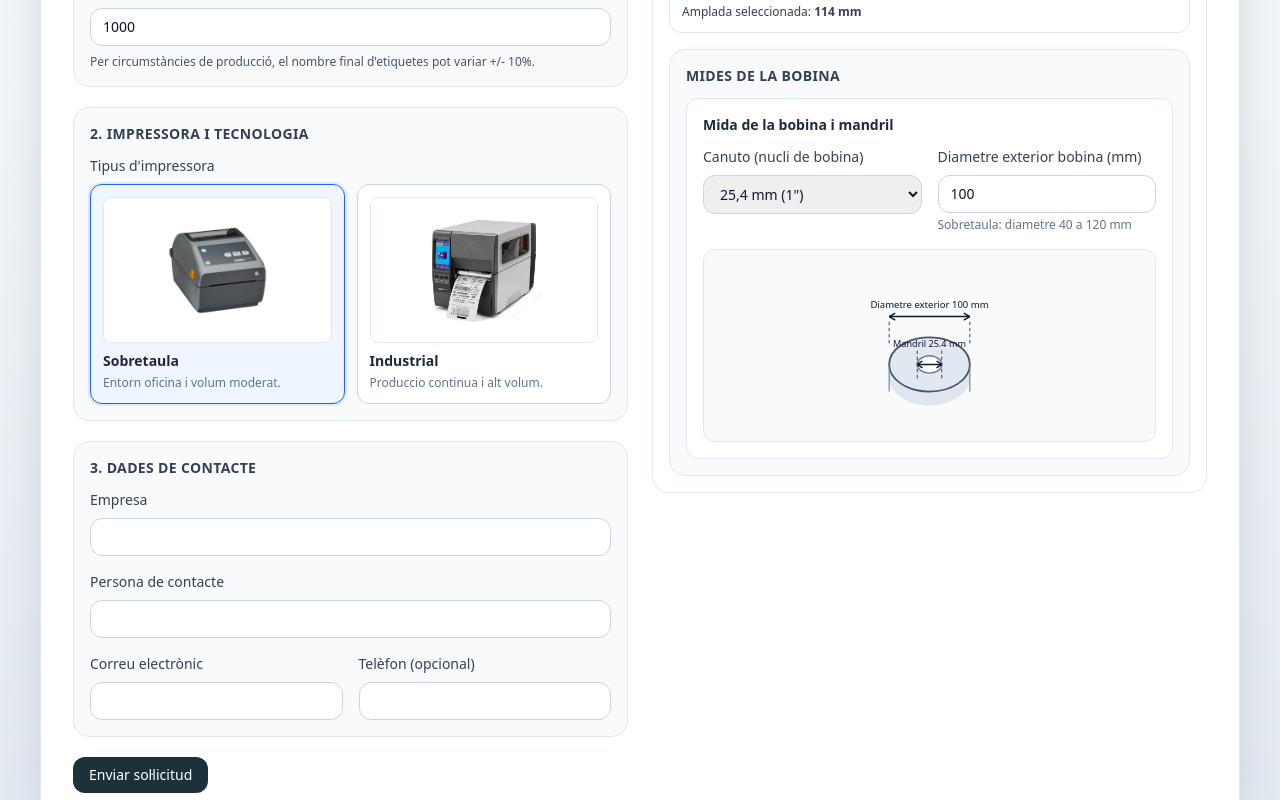
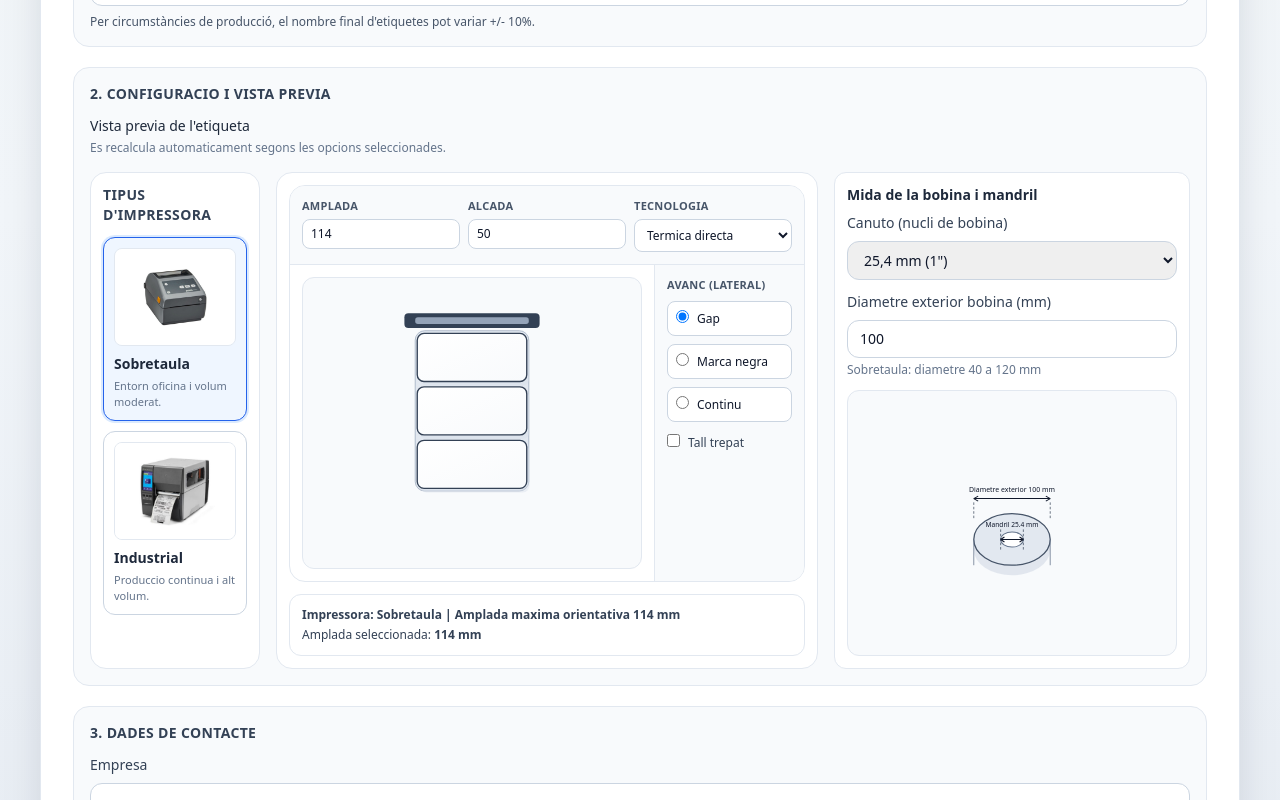
Before and after one commit to solucions-ie/etiquetes, a Next.js app: page / in a window 1280 px wide. Shown: the part 780-1580 px from the top of the page. Built offline with nearby package versions, Linux system fonts and the light colour scheme.

Commit message:
Refine wizard single-column layout

```diff
--- a/components/preview/WizardStagePreview.tsx
+++ b/components/preview/WizardStagePreview.tsx
@@ -113,10 +113,10 @@ function SupportLabelPreview({ values }: { values: PreviewValues }) {
       className="overflow-auto rounded-xl border border-slate-200 bg-slate-50"
     >
       <svg
-        className="mx-auto block h-auto w-full"
+        className="mx-auto block h-auto w-full max-w-[390px]"
         viewBox="30 40 500 430"
         role="img"
-        aria-label="Vista prèvia de paper suport amb etiquetes verticals"
+        aria-label="Vista previa de paper suport amb etiquetes verticals"
       >
         <defs>
           <linearGradient id="labelFace" x1="0%" y1="0%" x2="100%" y2="100%">
@@ -268,7 +268,7 @@ export function WizardStagePreview({ values, register, errors }: WizardStagePrev
     <div className="space-y-3">
       <div className="overflow-hidden rounded-2xl border border-slate-200">
         <div className="border-b border-slate-200 bg-slate-50 p-3">
-          <div className="grid gap-2 sm:grid-cols-4">
+          <div className="grid gap-2 md:grid-cols-3">
             <div>
               <label className="mb-1 block text-[11px] font-semibold uppercase tracking-wide text-slate-600">
                 Amplada
@@ -300,7 +300,7 @@ export function WizardStagePreview({ values, register, errors }: WizardStagePrev
                 className="w-full rounded-lg border border-slate-300 bg-white px-2 py-1.5 text-xs"
                 {...register("printTechnology")}
               >
-                <option value="direct-thermal">Tèrmica directa</option>
+                <option value="direct-thermal">Termica directa</option>
                 <option value="thermal-transfer">Transferencia</option>
               </select>
             </div>
@@ -315,12 +315,12 @@ export function WizardStagePreview({ values, register, errors }: WizardStagePrev
           )}
         </div>
 
-        <div className="grid gap-0 md:grid-cols-[1fr_160px]">
+        <div className="grid gap-0 lg:grid-cols-[minmax(0,1fr)_150px]">
           <div className="p-3">
             <SupportLabelPreview values={values} />
           </div>
 
-          <aside className="border-t border-slate-200 bg-slate-50 p-3 md:border-l md:border-t-0">
+          <aside className="border-t border-slate-200 bg-slate-50 p-3 lg:border-l lg:border-t-0">
             <p className="text-[11px] font-semibold uppercase tracking-wide text-slate-600">
               Avanc (lateral)
             </p>
--- a/components/wizard/LabelWizard.tsx
+++ b/components/wizard/LabelWizard.tsx
@@ -127,18 +127,17 @@ export function LabelWizard() {
     return (
       <div className="rounded-2xl border border-[#d1dde0] bg-[#edf2f3] p-5">
         <h2 className="text-lg font-semibold text-[#1C323B]">
-          Sol·licitud enviada correctament
+          Sollicitud enviada correctament
         </h2>
         <p className="mt-2 text-sm text-[#1C323B]">
-          Hem enviat un correu de confirmació al client i una notificació interna a secretaria.
+          Hem enviat un correu de confirmacio al client i una notificacio interna a secretaria.
         </p>
       </div>
     );
   }
 
   return (
-    <form onSubmit={handleSubmit(onSubmit)} className="grid gap-6 lg:grid-cols-2">
-      <div className="space-y-5">
+    <form onSubmit={handleSubmit(onSubmit)} className="space-y-5">
       <section className="rounded-2xl border border-slate-200 bg-slate-50 p-4">
         <h2 className="mb-3 text-sm font-semibold uppercase tracking-wide text-slate-700">
           1. Material de l'etiqueta
@@ -148,43 +147,22 @@ export function LabelWizard() {
 
       <section className="rounded-2xl border border-slate-200 bg-slate-50 p-4">
         <h2 className="mb-3 text-sm font-semibold uppercase tracking-wide text-slate-700">
-            2. Impressora i tecnologia
+          2. Configuracio i vista previa
         </h2>
+        <p className="text-sm font-medium text-slate-800">Vista previa de l'etiqueta</p>
+        <p className="mt-1 text-xs text-slate-500">
+          Es recalcula automaticament segons les opcions seleccionades.
+        </p>
+        <div className="mt-4 grid gap-4 xl:grid-cols-12 xl:items-stretch">
+          <div className="rounded-2xl border border-slate-200 bg-white p-3 xl:col-span-2 xl:h-full">
+            <h3 className="mb-3 text-sm font-semibold uppercase tracking-wide text-slate-700">
+              Tipus d'impressora
+            </h3>
             <StepPrinter register={register} errors={errors} watch={watch} />
-        </section>
-
-        <section className="rounded-2xl border border-slate-200 bg-slate-50 p-4">
-          <h2 className="mb-3 text-sm font-semibold uppercase tracking-wide text-slate-700">
-            3. Dades de contacte
-          </h2>
-          <StepContact register={register} errors={errors} />
-        </section>
-
-        {sendError && (
-          <p className="rounded-lg border border-red-200 bg-red-50 p-3 text-sm text-red-700">
-            {sendError}
-          </p>
-        )}
-
-        <div className="flex gap-3">
-          <button
-            type="submit"
-            disabled={isSending}
-            className="rounded-xl bg-[#1C323B] px-4 py-2 text-sm font-medium text-white hover:bg-[#15262d] disabled:opacity-70"
-          >
-            {isSending ? "Enviant..." : "Enviar sol·licitud"}
-          </button>
-        </div>
           </div>
 
-      <aside className="rounded-2xl border border-slate-200 bg-white p-4 lg:sticky lg:top-6 lg:h-fit">
-        <h3 className="text-sm font-semibold uppercase tracking-wide text-slate-600">
-          Vista prèvia de l'etiqueta
-        </h3>
-        <p className="mt-1 text-xs text-slate-500">
-          Es recalcula automàticament segons les opcions seleccionades.
-        </p>
-        <div className="mt-4">
+          <div className="xl:col-span-6">
+            <div className="flex h-full flex-col rounded-2xl border border-slate-200 bg-white p-3">
               <WizardStagePreview
                 register={register}
                 errors={errors}
@@ -207,18 +185,42 @@ export function LabelWizard() {
                 }}
               />
             </div>
-        <section className="mt-4 rounded-2xl border border-slate-200 bg-slate-50 p-4">
-          <h4 className="mb-3 text-sm font-semibold uppercase tracking-wide text-slate-700">
-            Mides de la bobina
-          </h4>
+          </div>
+
+          <div className="xl:col-span-4">
             <StepDimensions
               register={register}
               errors={errors}
               watch={watch}
               setValue={setValue}
+              compact
             />
+          </div>
+        </div>
       </section>
-      </aside>
+
+      <section className="rounded-2xl border border-slate-200 bg-slate-50 p-4">
+        <h2 className="mb-3 text-sm font-semibold uppercase tracking-wide text-slate-700">
+          3. Dades de contacte
+        </h2>
+        <StepContact register={register} errors={errors} />
+      </section>
+
+      {sendError && (
+        <p className="rounded-lg border border-red-200 bg-red-50 p-3 text-sm text-red-700">
+          {sendError}
+        </p>
+      )}
+
+      <div className="flex gap-3">
+        <button
+          type="submit"
+          disabled={isSending}
+          className="rounded-xl bg-[#1C323B] px-4 py-2 text-sm font-medium text-white hover:bg-[#15262d] disabled:opacity-70"
+        >
+          {isSending ? "Enviant..." : "Enviar sollicitud"}
+        </button>
+      </div>
     </form>
   );
 }
--- a/components/wizard/steps/StepContact.tsx
+++ b/components/wizard/steps/StepContact.tsx
@@ -25,22 +25,20 @@ export function StepContact({ register, errors }: StepContactProps) {
           <p className="field-error">{errors.contactName.message as string}</p>
         )}
       </div>
-      <div className="grid gap-4 md:grid-cols-2">
       <div>
-          <label className="field-label">Correu electrònic</label>
+        <label className="field-label">Correu electronic</label>
         <input className="field-input" type="email" {...register("email")} />
         {errors.email && (
           <p className="field-error">{errors.email.message as string}</p>
         )}
       </div>
       <div>
-          <label className="field-label">Telèfon (opcional)</label>
+        <label className="field-label">Telefon (opcional)</label>
         <input className="field-input" {...register("phone")} />
         {errors.phone && (
           <p className="field-error">{errors.phone.message as string}</p>
         )}
       </div>
     </div>
-    </div>
   );
 }
--- a/components/wizard/steps/StepDimensions.tsx
+++ b/components/wizard/steps/StepDimensions.tsx
@@ -14,6 +14,7 @@ type StepDimensionsProps = {
   errors: FieldErrors<WizardValues>;
   watch: UseFormWatch<WizardValues>;
   setValue: UseFormSetValue<WizardValues>;
+  compact?: boolean;
 };
 
 const coreOptionsMap: Record<
@@ -42,7 +43,8 @@ export function StepDimensions({
   register,
   errors,
   watch,
-  setValue
+  setValue,
+  compact = false
 }: StepDimensionsProps) {
   const printerType = watch("printerType");
   const rollCore = watch("rollCoreMm");
@@ -62,11 +64,22 @@ export function StepDimensions({
     }
   }, [outerRange.max, outerRange.min, rollOuter, setValue]);
 
+  const wrapperClass = compact
+    ? "flex h-full flex-col rounded-xl border border-slate-200 bg-white p-3"
+    : "rounded-xl border border-slate-200 bg-white p-4";
+  const titleClass = compact
+    ? "mb-2 text-sm font-semibold text-slate-800"
+    : "mb-3 text-sm font-semibold text-slate-800";
+  const gridClass = compact ? "grid gap-3" : "grid gap-4 md:grid-cols-2";
+  const svgClass = compact
+    ? "h-full w-full rounded-xl border border-slate-200 bg-slate-50"
+    : "h-auto w-full rounded-xl border border-slate-200 bg-slate-50";
+
   return (
-    <div className="space-y-4">
-      <div className="rounded-xl border border-slate-200 bg-white p-4">
-        <p className="mb-3 text-sm font-semibold text-slate-800">Mida de la bobina i mandril</p>
-        <div className="grid gap-4 md:grid-cols-2">
+    <div className={compact ? "h-full" : "space-y-4"}>
+      <div className={wrapperClass}>
+        <p className={titleClass}>Mida de la bobina i mandril</p>
+        <div className={gridClass}>
           <div>
             <label className="field-label">Canuto (nucli de bobina)</label>
             <select className="field-input" {...register("rollCoreMm")}>
@@ -95,20 +108,21 @@ export function StepDimensions({
             )}
           </div>
         </div>
-        <div className="mt-4">
+        <div className={compact ? "mt-3 flex-1" : "mt-4"}>
           <svg
-            className="h-auto w-full rounded-xl border border-slate-200 bg-slate-50"
+            className={svgClass}
+            preserveAspectRatio={compact ? "xMidYMid meet" : undefined}
             viewBox="0 0 520 220"
             role="img"
             aria-label="Il-lustracio de mandril i diametre exterior"
           >
             {(() => {
-              const innerRx = Math.max(14, Math.min(34, Number(rollCore) / 1.8));
-              const innerRy = Math.max(10, Math.min(22, Number(rollCore) / 2.8));
-              const outerRx = Math.max(innerRx + 18, Math.min(96, rollOuter / 2.15));
-              const outerRy = Math.max(innerRy + 12, Math.min(58, rollOuter / 3.2));
+              const innerRx = Math.max(18, Math.min(40, Number(rollCore) / 1.45));
+              const innerRy = Math.max(12, Math.min(26, Number(rollCore) / 2.2));
+              const outerRx = Math.max(innerRx + 28, Math.min(124, rollOuter / 1.65));
+              const outerRy = Math.max(innerRy + 18, Math.min(76, rollOuter / 2.45));
               const cx = 260;
-              const cy = 132;
+              const cy = 136;
               return (
                 <>
                   <ellipse cx={cx} cy={cy + 16} rx={outerRx} ry={outerRy} fill="#cfd8e3" opacity="0.55" />
--- a/components/wizard/steps/StepPrinter.tsx
+++ b/components/wizard/steps/StepPrinter.tsx
@@ -33,27 +33,29 @@ export function StepPrinter({ register, errors, watch }: StepPrinterProps) {
   const selectedPrinter = watch("printerType");
 
   return (
-    <div className="space-y-5">
-      <div>
-        <p className="field-label">Tipus d'impressora</p>
-        <div className="grid gap-3 md:grid-cols-2">
+    <div className="grid gap-2.5">
       {printerOptions.map((option) => {
         const isSelected = selectedPrinter === option.value;
         return (
           <label
             key={option.value}
-              className={`cursor-pointer rounded-xl border p-3 transition ${
+            className={`cursor-pointer rounded-xl border p-2.5 transition ${
               isSelected
                 ? "border-[#2563eb] bg-blue-50 ring-2 ring-blue-100"
                 : "border-slate-300 bg-white hover:border-slate-400"
             }`}
           >
-              <input type="radio" value={option.value} className="sr-only" {...register("printerType")} />
+            <input
+              type="radio"
+              value={option.value}
+              className="sr-only"
+              {...register("printerType")}
+            />
             <div className="overflow-hidden rounded-lg border border-slate-200 bg-slate-100">
               <img
                 src={option.photo}
                 alt={option.label}
-                  className="h-36 w-full object-contain bg-white p-2"
+                className="h-24 w-full object-contain bg-white p-1.5"
                 onError={(e) => {
                   const el = e.currentTarget;
                   el.style.display = "none";
@@ -61,12 +63,11 @@ export function StepPrinter({ register, errors, watch }: StepPrinterProps) {
               />
             </div>
             <p className="mt-2 text-sm font-semibold text-slate-800">{option.label}</p>
-              <p className="mt-1 text-xs text-slate-500">{option.note}</p>
+            <p className="mt-1 text-[11px] leading-4 text-slate-500">{option.note}</p>
           </label>
-          )})}
-        </div>
+        );
+      })}
       {errors.printerType && <p className="field-error">{errors.printerType.message as string}</p>}
-      </div>
     </div>
   );
 }
```
Lines whose indentation alone changed are shown as unchanged.
